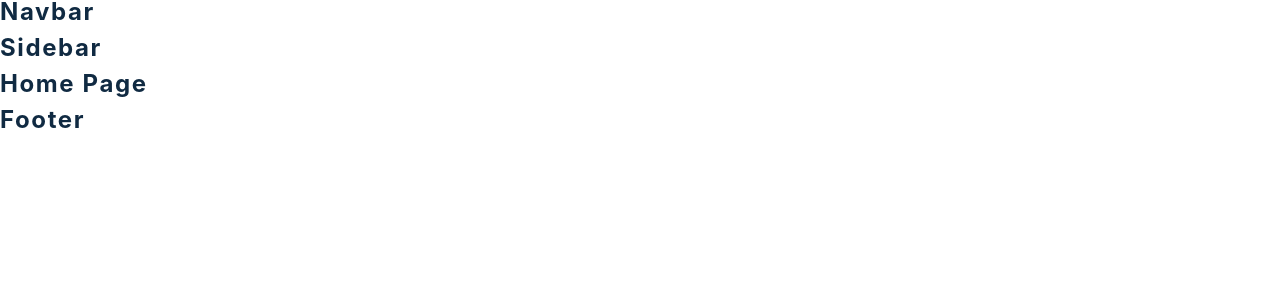
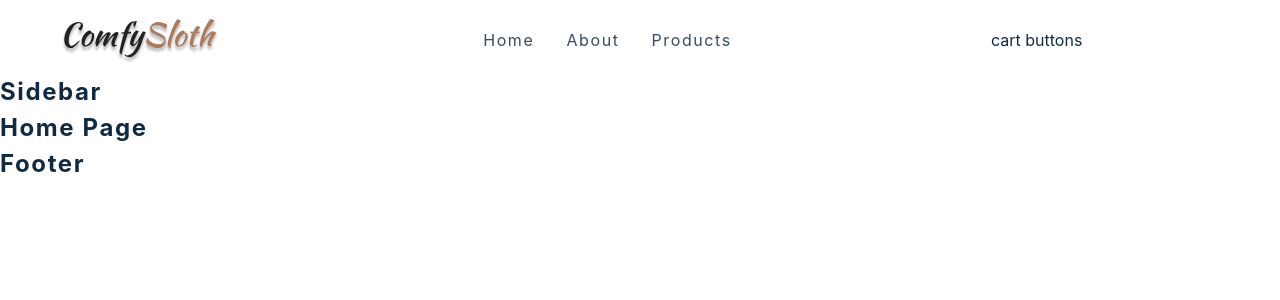
Before and after one commit to pmk7/react-e-commerce-site, a React (Create React App) app: page / in a window 1280 px wide. Shown: the top 300 px of the page. Built offline with nearby package versions, Linux system fonts and the light colour scheme; the HTML template or start-up script is replaced by a standard one.

Commit message:
small additions

```diff
--- a/src/components/CartButtons.js
+++ b/src/components/CartButtons.js
@@ -7,7 +7,7 @@
 import { useUserContext } from '../context/user_context'
 
 const CartButtons = () => {
-  return <h4>cart buttons </h4>
+  return <Wrapper className='cart-btn-wrapper'>cart buttons </Wrapper>
 }
 
 const Wrapper = styled.div`
--- a/src/components/Navbar.js
+++ b/src/components/Navbar.js
@@ -9,7 +9,29 @@
 import { useUserContext } from '../context/user_context'
 
 const Nav = () => {
-  return <h4>navbar</h4>
+  return <NavContainer>
+    <div className="nav-center">
+      <div className="nav-header">
+        <Link to='/'>
+          <img src={logo} alt="comfy sloth" />
+        </Link>
+          <button className="nav-toggle">
+            <FaBars/>
+          </button>
+      </div>
+      <ul className="nav-links">
+        {links.map((link)=>{
+          const {id,text,url} = link
+          return <li key={id}>
+            <Link to={url}>
+              {text}
+            </Link>
+          </li>
+        })}
+      </ul>
+      <CartButtons/>
+    </div>
+  </NavContainer>
 }
 
 const NavContainer = styled.nav`
```
